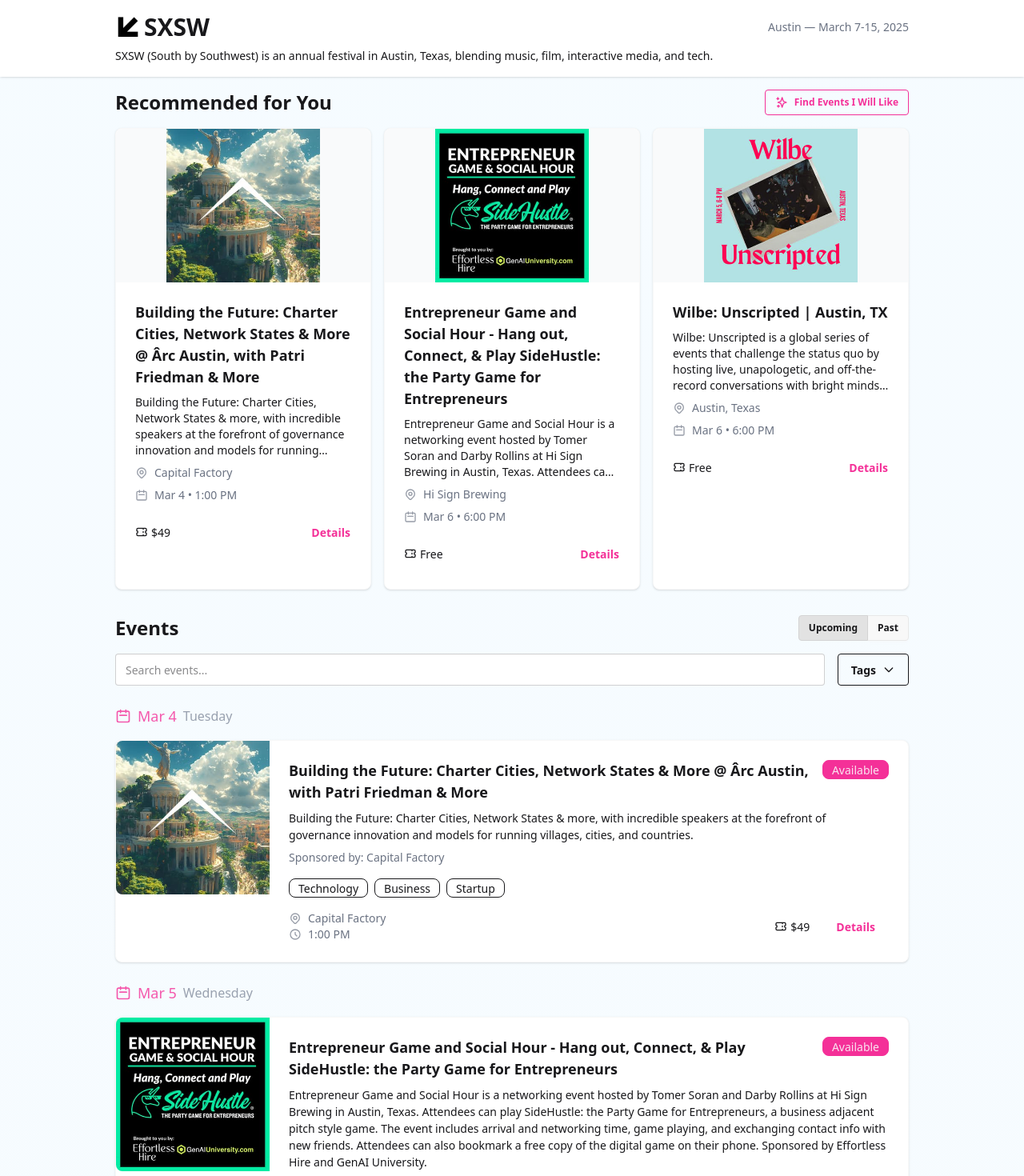
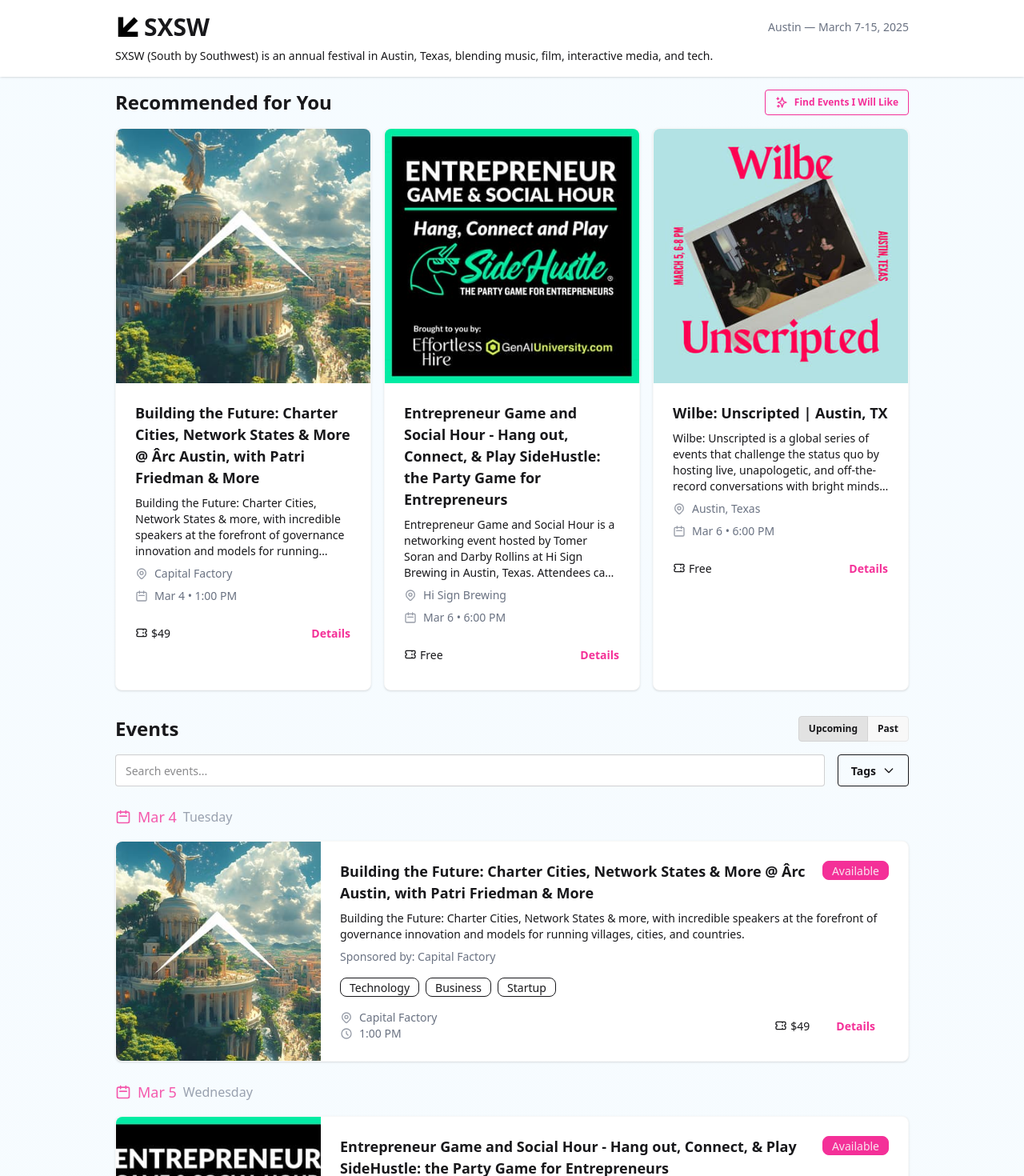
Before and after one commit to FranciscoRecio/searchxsummarywest, a React (Vite) app in the folder client/: page / in a window 1280 px wide. Shown: the top 1470 px of the page at 80% size. Built offline with nearby package versions, Linux system fonts and the light colour scheme.

Commit message:
Update image sizes and filter event input

```diff
--- a/client/src/App.tsx
+++ b/client/src/App.tsx
@@ -108,11 +108,13 @@
                 key={event.id}
                 className="card bg-base-100 shadow-sm border border-base-200"
               >
-                <figure className="h-48">
-                  <img
-                    src={`/images/${event.thumbnailUrl}`}
-                    alt={event.name}
-                    className="w-full h-full object-contain bg-gray-50"
+                <figure className="aspect-square">
+                  <div
+                    className="w-full h-full bg-gray-50 bg-center bg-cover bg-no-repeat"
+                    style={{
+                      backgroundImage: `url(/images/${event.thumbnailUrl})`,
+                      backgroundColor: '#f9fafb'
+                    }}
                   />
                 </figure>
                 <div className="card-body">
--- a/client/src/components/AIModal.tsx
+++ b/client/src/components/AIModal.tsx
@@ -97,8 +97,17 @@
         setStep('results');
       }
 
-      // Create a simplified version of the event data
-      const simplifiedEventData = eventData.map(event => {
+      // Get current date for filtering past events
+      const currentDate = new Date();
+      const currentDateStr = currentDate.toISOString().split('T')[0]; // YYYY-MM-DD
+
+      // Create a simplified version of the event data (only upcoming events)
+      const simplifiedEventData = eventData
+        .filter(event => {
+          const eventDateStr = event.startDate.split('T')[0];
+          return eventDateStr >= currentDateStr;
+        })
+        .map(event => {
           const {
             id,
             description,
@@ -125,8 +134,8 @@
           Here are the available events:
           ${JSON.stringify(simplifiedEventData, null, 2)}
 
-          Based on the user's interests and additional information, please select 10 events that would be most relevant to them.
-          Return ONLY a JSON array of event IDs, like this: [1, 5, 10, 15, 20, 25, 30, 35, 40, 45]
+          Based on the user's interests and additional information, please select 9 events that would be most relevant to them.
+          Return ONLY a JSON array of event IDs, like this: [1, 5, 10, 15, 20, 25, 30, 35, 40]
         `;
       } else if (step === 'personality' || step === 'results') {
         // Format personality quiz answers for the prompt
@@ -147,8 +156,8 @@
           Here are the available events:
           ${JSON.stringify(simplifiedEventData, null, 2)}
 
-          Based on the user's personality profile, please select 10 events that would be most relevant to them.
-          Return ONLY a JSON array of event IDs, like this: [1, 5, 10, 15, 20, 25, 30, 35, 40, 45]
+          Based on the user's personality profile, please select 9 events that would be most relevant to them.
+          Return ONLY a JSON array of event IDs, like this: [1, 5, 10, 15, 20, 25, 30, 35, 40]
         `;
       }
 
--- a/client/src/components/Events.tsx
+++ b/client/src/components/Events.tsx
@@ -208,11 +208,13 @@
                 <div className="space-y-4">
                   {groupedEvents[dateKey].map(event => (
                     <div key={event.id} className="card card-side bg-base-100 shadow-sm border border-base-200">
-                      <figure className="w-48 h-48 flex-shrink-0">
-                        <img
-                          src={`/images/${event.thumbnailUrl}`}
-                          alt={event.name}
-                          className="w-full h-full object-contain bg-gray-50"
+                      <figure className="aspect-square w-64 flex-shrink-0">
+                        <div
+                          className="w-full h-full bg-gray-50 bg-center bg-cover bg-no-repeat"
+                          style={{
+                            backgroundImage: `url(/images/${event.thumbnailUrl})`,
+                            backgroundColor: '#f9fafb'
+                          }}
                         />
                       </figure>
                       <div className="card-body">
@@ -222,7 +224,9 @@
                             <span className="badge badge-secondary">{event.status}</span>
                           )}
                         </div>
-                        <p>{event.description}</p>
+                        <div className="relative">
+                          <p className="text-sm line-clamp-4">{event.description}</p>
+                        </div>
                         {event.sponsors.length > 0 && (
                           <div className="text-sm text-gray-500">
                             Sponsored by: {event.sponsors.join(', ')}
```
Lines whose indentation alone changed are shown as unchanged.
